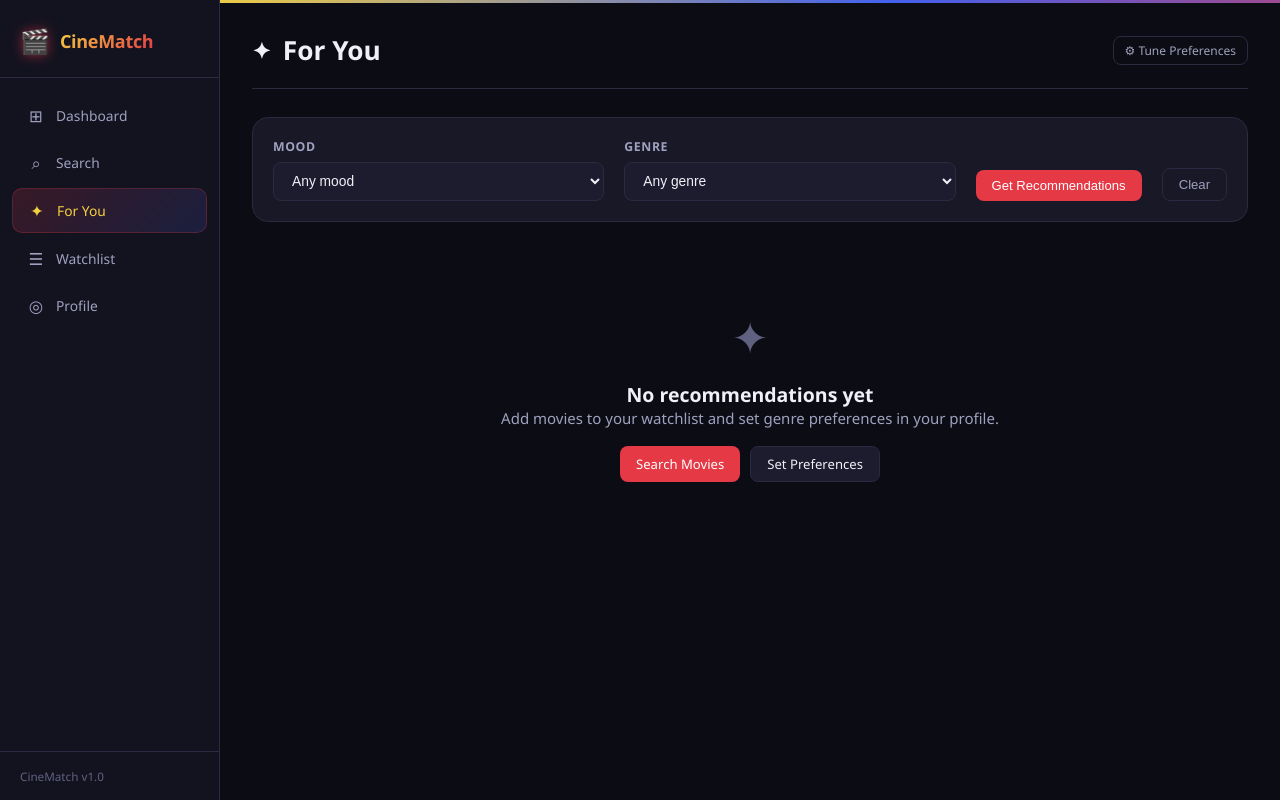
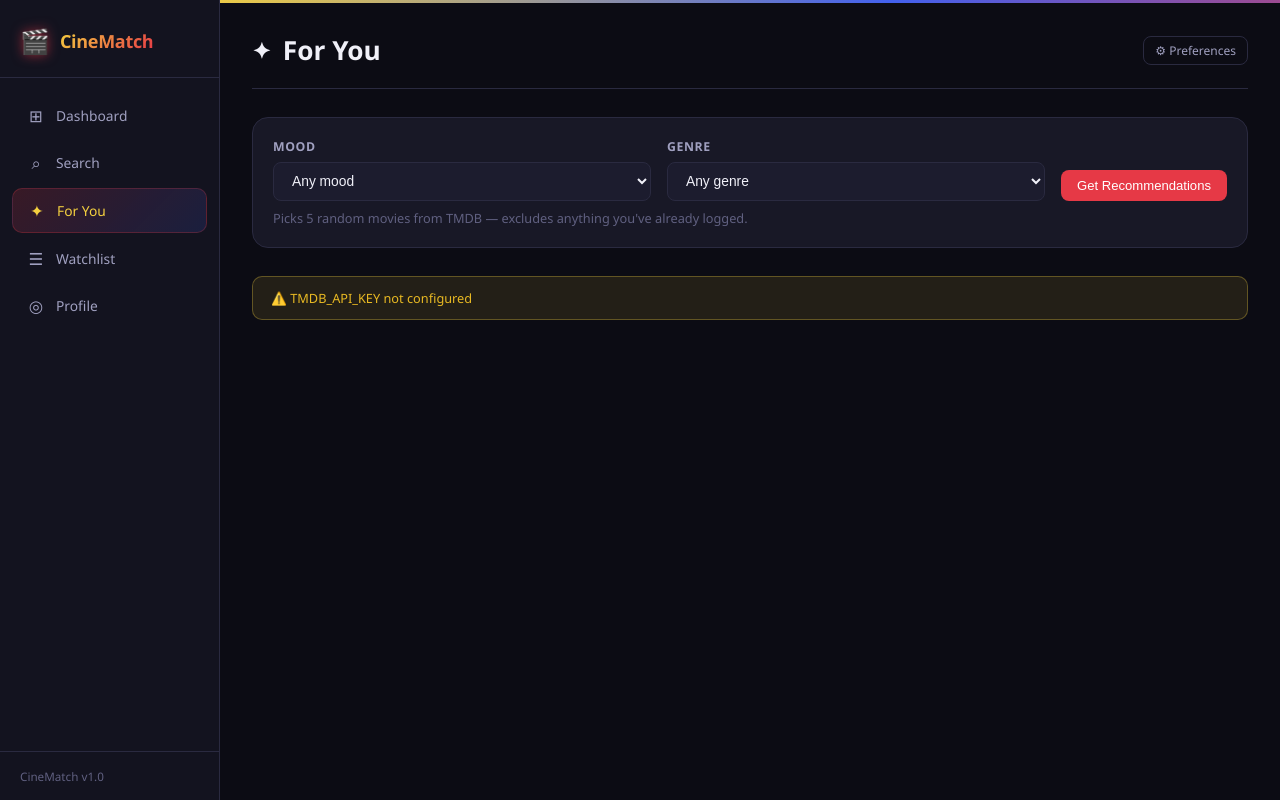
Before and after one commit to jonmunoz526-web/Movietracker299Final, a Flask app: page /recommendations in a window 1280 px wide. Run offline with Flask 3, Linux system fonts and the light colour scheme; data comes from the database, SQL or seed files in the repository; tables that the repository leaves empty hold one stand-in row (values such as "Sample post"); data that the repository does not hold is empty.

Commit message:
Simplify recommendation engine to fetch live from TMDB
Instead of scoring the local library, the recommendations endpoint now:
- Fetches from /movie/popular or /discover/movie (when genre filter set)
- Collects up to 3 pages, excludes already-watched movies, picks 5 at random
- Enriches picks in parallel (TMDB details + OMDb RT + streaming availability)
- Skips re-fetching movies already fully enriched in the local cache

UI drops the score ring and reason tags; shows clean movie cards with a
Shuffle button to get a fresh set of 5.

Co-Authored-By: Claude Sonnet 4.6 <noreply@anthropic.com>

```diff
--- a/app.py
+++ b/app.py
@@ -1,17 +1,35 @@
 import os
 import json
+import random
 import requests
+from concurrent.futures import ThreadPoolExecutor
 from flask import Flask, render_template, request, jsonify
 from dotenv import load_dotenv
 
 from database import (
     init_db, get_movie_by_tmdb_id, get_movie_by_id, upsert_movie,
-    log_watch, get_watch_history, get_watched_movie_ids,
+    log_watch, get_watch_history, get_watched_movie_ids, get_watched_tmdb_ids,
     delete_history_entry, add_to_watchlist, get_watchlist,
     get_watchlist_movie_ids, remove_from_watchlist, update_watchlist_priority,
     get_preferences, update_preferences, get_all_movies, get_stats,
 )
-from recommender import score_movies, ALL_MOODS, ALL_GENRES, ALL_DECADES
+from recommender import ALL_MOODS, ALL_GENRES, ALL_DECADES
+
+TMDB_GENRE_IDS = {
+    "action": 28, "adventure": 12, "animation": 16, "comedy": 35,
+    "crime": 80, "documentary": 99, "drama": 18, "family": 10751,
+    "fantasy": 14, "history": 36, "horror": 27, "music": 10402,
+    "mystery": 9648, "romance": 10749, "science fiction": 878,
+    "thriller": 53, "war": 10752, "western": 37,
+}
+
+MOOD_TO_GENRE = {
+    "cozy": "drama", "thrilling": "thriller", "mind-bending": "science fiction",
+    "heartwarming": "comedy", "dark": "thriller", "adventurous": "adventure",
+    "funny": "comedy", "emotional": "drama", "scary": "horror",
+    "action-packed": "action", "thoughtful": "documentary", "romantic": "romance",
+    "nostalgic": "animation", "epic": "adventure",
+}
 
 load_dotenv()
 
@@ -266,20 +284,79 @@ def api_watchlist_priority(wl_id):
 
 # ── API: Recommendations ─────────────────────────────────────────────────────
 
+def _tmdb_fetch_page(genre_id, page):
+    """Fetch one page from TMDB popular or discover."""
+    if not TMDB_KEY:
+        return []
+    try:
+        if genre_id:
+            params = {
+                "api_key": TMDB_KEY,
+                "with_genres": genre_id,
+                "sort_by": "popularity.desc",
+                "vote_count.gte": 50,
+                "page": page,
+            }
+            r = requests.get(f"{TMDB_BASE}/discover/movie", params=params, timeout=8)
+        else:
+            r = requests.get(
+                f"{TMDB_BASE}/movie/popular",
+                params={"api_key": TMDB_KEY, "page": page},
+                timeout=8,
+            )
+        return r.json().get("results", []) if r.ok else []
+    except Exception:
+        return []
+
+
 @app.route("/api/recommendations")
 def api_recommendations():
-    mood  = request.args.get("mood", "")
-    genre = request.args.get("genre", "")
-    limit = request.args.get("limit", 24, type=int)
+    if not TMDB_KEY:
+        return jsonify({"error": "TMDB_API_KEY not configured"}), 500
 
-    prefs       = get_preferences()
-    all_movies  = get_all_movies()
-    watched_ids = get_watched_movie_ids()
-    history     = get_watch_history(200)
+    mood  = request.args.get("mood", "").lower().strip()
+    genre = request.args.get("genre", "").lower().strip()
 
-    scored = score_movies(all_movies, watched_ids, history, prefs,
-                          mood_filter=mood, genre_filter=genre)
-    return jsonify(scored[:limit])
+    # Resolve to a TMDB genre ID
+    genre_id = None
+    if genre:
+        genre_id = TMDB_GENRE_IDS.get(genre)
+    elif mood:
+        genre_id = TMDB_GENRE_IDS.get(MOOD_TO_GENRE.get(mood, ""), None)
+
+    # Gather candidates from up to 3 pages, skipping already-watched movies
+    watched_tmdb_ids = get_watched_tmdb_ids()
+    candidates = []
+    for page in range(1, 4):
+        for m in _tmdb_fetch_page(genre_id, page):
+            if m["id"] not in watched_tmdb_ids:
+                candidates.append(m)
+
+    if not candidates:
+        return jsonify([])
+
+    picks = random.sample(candidates, min(5, len(candidates)))
+
+    # Enrich each pick in parallel; skip full re-fetch if already stored
+    def _enrich_pick(tmdb_id):
+        existing = get_movie_by_tmdb_id(tmdb_id)
+        if existing and existing.get("poster_url") and existing.get("rotten_tomatoes_score") is not None:
+            return existing
+        mid = enrich_and_store(tmdb_id)
+        return get_movie_by_id(mid) if mid else None
+
+    results = []
+    with ThreadPoolExecutor(max_workers=5) as executor:
+        futures = [executor.submit(_enrich_pick, p["id"]) for p in picks]
+        for fut in futures:
+            try:
+                m = fut.result(timeout=20)
+                if m:
+                    results.append(m)
+            except Exception:
+                pass
+
+    return jsonify(results)
 
 
 # ── API: History ─────────────────────────────────────────────────────────────
--- a/templates/recommendations.html
+++ b/templates/recommendations.html
@@ -4,22 +4,13 @@
 {% block content %}
 <div class="page-header">
   <h1><span class="page-icon">✦</span> For You</h1>
-  <a href="/profile" class="btn btn-ghost btn-sm">⚙ Tune Preferences</a>
+  <a href="/profile" class="btn btn-ghost btn-sm">⚙ Preferences</a>
 </div>
-
-{% if movie_count == 0 %}
-<div class="empty-state" style="padding:64px;">
-  <div class="empty-icon">✦</div>
-  <h2 style="margin-bottom:12px;">No movies in your library yet</h2>
-  <p>Search for movies and add them to your watchlist — CineMatch will score and rank them for you.</p>
-  <a href="/search" class="btn btn-primary" style="margin-top:8px;">Search Movies</a>
-</div>
-{% else %}
 
 <!-- Filters -->
 <div class="card" style="margin-bottom:28px;">
-  <div style="display:flex;gap:20px;align-items:flex-end;flex-wrap:wrap;">
-    <div class="form-group" style="margin:0;flex:1;min-width:160px;">
+  <div style="display:flex;gap:16px;align-items:flex-end;flex-wrap:wrap;">
+    <div class="form-group" style="margin:0;flex:1;min-width:150px;">
       <label>Mood</label>
       <select id="moodFilter">
         <option value="">Any mood</option>
@@ -28,7 +19,7 @@
         {% endfor %}
       </select>
     </div>
-    <div class="form-group" style="margin:0;flex:1;min-width:160px;">
+    <div class="form-group" style="margin:0;flex:1;min-width:150px;">
       <label>Genre</label>
       <select id="genreFilter">
         <option value="">Any genre</option>
@@ -38,27 +29,17 @@
       </select>
     </div>
     <button class="btn btn-primary" onclick="loadRecs()">Get Recommendations</button>
-    <button class="btn btn-ghost" onclick="clearFilters()">Clear</button>
+    <button class="btn btn-ghost" id="refreshBtn" onclick="loadRecs()" style="display:none;">↻ Shuffle</button>
+  </div>
+  <div class="text-muted text-sm mt-8">
+    Picks 5 random movies from TMDB — excludes anything you've already logged.
   </div>
 </div>
-
-<!-- Preferences summary -->
-{% if preferences.favorite_genres or preferences.streaming_services %}
-<div style="display:flex;gap:8px;flex-wrap:wrap;margin-bottom:20px;align-items:center;">
-  <span class="text-muted">Your preferences:</span>
-  {% for g in preferences.favorite_genres[:4] %}
-  <span class="badge badge-genre">{{ g }}</span>
-  {% endfor %}
-  {% for s in preferences.streaming_services[:3] %}
-  <span id="pref-svc-{{ loop.index }}" class="badge"></span>
-  {% endfor %}
-</div>
-{% endif %}
 
 <div id="recStatus"></div>
 <div id="recResults"></div>
 
-<!-- Log Modal (reused from search page) -->
+<!-- Log Modal -->
 <div class="modal-overlay" id="logModal">
   <div class="modal">
     <div class="modal-header">
@@ -82,11 +63,9 @@
       <label>Mood Tag</label>
       <select id="logMood">
         <option value="">— Select a mood —</option>
-        <option>cozy</option><option>thrilling</option><option>mind-bending</option>
-        <option>heartwarming</option><option>dark</option><option>adventurous</option>
-        <option>funny</option><option>emotional</option><option>scary</option>
-        <option>action-packed</option><option>thoughtful</option><option>romantic</option>
-        <option>nostalgic</option><option>epic</option>
+        {% for mood in all_moods %}
+        <option value="{{ mood }}">{{ mood.replace('-',' ').title() }}</option>
+        {% endfor %}
       </select>
     </div>
     <div class="form-group">
@@ -106,111 +85,102 @@
 
 <script>
 let _activeTmdbId = null;
-
 document.getElementById('logDate').value = new Date().toISOString().split('T')[0];
-
-// Render streaming badges for preference summary
-{% for s in preferences.streaming_services[:3] %}
-document.getElementById('pref-svc-{{ loop.index }}').outerHTML = streamingBadge('{{ s }}');
-{% endfor %}
 
 async function loadRecs() {
   const mood  = document.getElementById('moodFilter').value;
   const genre = document.getElementById('genreFilter').value;
+  const statusEl  = document.getElementById('recStatus');
+  const resultsEl = document.getElementById('recResults');
 
-  const statusEl = document.getElementById('recStatus');
-  const resultsEl = document.getElementById('recResults');
-  statusEl.innerHTML = '<div class="loading"><div class="spinner"></div> Scoring movies…</div>';
+  statusEl.innerHTML = `
+    <div class="loading" style="flex-direction:column;gap:14px;padding:56px;">
+      <div class="spinner" style="width:32px;height:32px;border-width:3px;"></div>
+      <div style="color:var(--text2);font-size:.95rem;">
+        Fetching movies from TMDB and looking up RT scores…
+      </div>
+    </div>`;
   resultsEl.innerHTML = '';
+  document.getElementById('refreshBtn').style.display = 'none';
 
-  let url = '/api/recommendations?limit=24';
-  if (mood)  url += `&mood=${encodeURIComponent(mood)}`;
-  if (genre) url += `&genre=${encodeURIComponent(genre)}`;
+  let url = '/api/recommendations';
+  const params = [];
+  if (mood)  params.push(`mood=${encodeURIComponent(mood)}`);
+  if (genre) params.push(`genre=${encodeURIComponent(genre)}`);
+  if (params.length) url += '?' + params.join('&');
 
-  const data = await api('GET', url);
+  let data;
+  try {
+    data = await api('GET', url);
+  } catch (e) {
+    statusEl.innerHTML = `<div class="api-banner">⚠️ Could not reach the server. Is it running?</div>`;
+    return;
+  }
+
   statusEl.innerHTML = '';
 
-  if (!data.length) {
+  if (data.error) {
+    statusEl.innerHTML = `<div class="api-banner">⚠️ ${data.error}</div>`;
+    return;
+  }
+
+  if (!Array.isArray(data) || !data.length) {
     resultsEl.innerHTML = `
       <div class="empty-state">
-        <div class="empty-icon">✦</div>
-        <h2>No recommendations yet</h2>
-        <p>Add movies to your watchlist and set genre preferences in your profile.</p>
-        <div style="display:flex;gap:10px;justify-content:center;margin-top:8px;">
-          <a href="/search" class="btn btn-primary">Search Movies</a>
-          <a href="/profile" class="btn btn-secondary">Set Preferences</a>
-        </div>
+        <div class="empty-icon">🎬</div>
+        <h2>No results found</h2>
+        <p>Try a different mood or genre, or check your TMDB API key.</p>
       </div>`;
     return;
   }
 
-  const maxScore = Math.max(...data.map(m => m.score), 1);
-
+  const label = genre ? genre : (mood ? mood.replace('-',' ') : 'popular');
   resultsEl.innerHTML = `
-    <div style="margin-bottom:14px;color:var(--text3);font-size:.85rem;">
-      Showing ${data.length} recommendation${data.length !== 1 ? 's' : ''}
-      ${mood ? ` · mood: <strong style="color:var(--text2)">${mood}</strong>` : ''}
-      ${genre ? ` · genre: <strong style="color:var(--text2)">${genre}</strong>` : ''}
+    <div style="margin-bottom:16px;display:flex;align-items:center;justify-content:space-between;flex-wrap:wrap;gap:10px;">
+      <div class="text-muted text-sm">
+        5 picks from TMDB${genre ? ` · genre: <strong style="color:var(--text2)">${genre}</strong>` : ''}${mood && !genre ? ` · mood: <strong style="color:var(--text2)">${mood.replace('-',' ')}</strong>` : ''}
+      </div>
+      <button class="btn btn-ghost btn-sm" onclick="loadRecs()">↻ Shuffle</button>
     </div>
     <div style="display:flex;flex-direction:column;gap:14px;">
-      ${data.map((m, i) => renderRecCard(m, i, maxScore)).join('')}
+      ${data.map(renderCard).join('')}
     </div>`;
+
+  document.getElementById('refreshBtn').style.display = 'inline-flex';
 }
 
-function scoreClass(score, max) {
-  const pct = score / max;
-  if (pct >= .7) return 'score-high';
-  if (pct >= .4) return 'score-mid';
-  return 'score-low';
-}
-
-function renderRecCard(m, i, maxScore) {
+function renderCard(m) {
   const streaming = (m.streaming_services || []).map(streamingBadge).join(' ');
-  const reasons   = (m.reasons || []).map(r =>
-    `<span class="badge badge-reason">${esc(r)}</span>`
-  ).join(' ');
-  const genres = (m.genre || '').split(',').slice(0,3).map(g =>
-    `<span class="badge badge-genre">${g.trim()}</span>`
-  ).join(' ');
-  const scClass = scoreClass(m.score, maxScore);
+  const genres = (m.genre || '').split(',').slice(0, 3)
+    .map(g => `<span class="badge badge-genre">${esc(g.trim())}</span>`).join(' ');
+  const desc = (m.description || '').slice(0, 200) + ((m.description || '').length > 200 ? '…' : '');
+  const meta = [m.year, m.director, m.runtime ? m.runtime + ' min' : null].filter(Boolean).join(' · ');
 
   return `
     <div class="card" style="display:flex;gap:16px;padding:16px;">
-      <div style="position:relative;flex-shrink:0;">
+      <div style="flex-shrink:0;">
         ${m.poster_url
           ? `<img src="${m.poster_url}" alt="${esc(m.title)}"
-               style="width:80px;height:120px;object-fit:cover;border-radius:8px;">`
+               style="width:80px;height:120px;object-fit:cover;border-radius:8px;display:block;">`
           : `<div style="width:80px;height:120px;background:var(--bg3);border-radius:8px;
                          display:flex;align-items:center;justify-content:center;font-size:1.8rem;">🎬</div>`}
-        <div class="score-badge ${scClass}"
-             style="position:absolute;bottom:-10px;right:-10px;">
-          ${Math.round(m.score)}
-        </div>
       </div>
-
       <div style="flex:1;min-width:0;">
-        <div style="display:flex;align-items:flex-start;justify-content:space-between;gap:10px;margin-bottom:6px;">
-          <div>
-            <div style="font-weight:700;font-size:1rem;">${esc(m.title)}</div>
-            <div class="text-muted">${m.year || ''}${m.director ? ' · ' + esc(m.director) : ''}${m.runtime ? ' · ' + m.runtime + ' min' : ''}</div>
-          </div>
+        <div style="display:flex;align-items:flex-start;justify-content:space-between;gap:8px;margin-bottom:4px;">
+          <div style="font-weight:700;font-size:1.05rem;line-height:1.3;">${esc(m.title)}</div>
           <div style="flex-shrink:0;">${rtBadge(m.rotten_tomatoes_score)}</div>
         </div>
-
-        ${m.description ? `<div class="text-sm" style="color:var(--text2);margin-bottom:10px;line-height:1.5;display:-webkit-box;-webkit-line-clamp:2;-webkit-box-orient:vertical;overflow:hidden;">${esc(m.description)}</div>` : ''}
-
-        <div style="display:flex;flex-wrap:wrap;gap:6px;margin-bottom:10px;">
-          ${reasons}
-        </div>
-
+        <div class="text-muted text-sm" style="margin-bottom:8px;">${esc(meta)}</div>
+        ${desc ? `<div class="text-sm" style="color:var(--text2);line-height:1.55;margin-bottom:10px;">${esc(desc)}</div>` : ''}
         <div style="display:flex;flex-wrap:wrap;gap:6px;align-items:center;justify-content:space-between;">
           <div style="display:flex;flex-wrap:wrap;gap:5px;">
             ${genres}
             ${streaming}
           </div>
-          <div style="display:flex;gap:8px;flex-shrink:0;">
+          <div style="display:flex;gap:8px;flex-shrink:0;margin-top:4px;">
             <button class="btn btn-ghost btn-xs" onclick="addToWatchlist(${m.tmdb_id}, this)">+ Watchlist</button>
-            <button class="btn btn-primary btn-xs" onclick="openLog(${m.tmdb_id}, '${esc(m.title)}', '${m.year || ''}')">Log</button>
+            <button class="btn btn-primary btn-xs"
+              onclick="openLog(${m.tmdb_id}, '${esc(m.title)}', '${m.year || ''}')">Log</button>
           </div>
         </div>
       </div>
@@ -234,14 +204,15 @@ async function submitLog() {
   const btn = document.getElementById('logSubmitBtn');
   btn.disabled = true; btn.textContent = 'Saving…';
   const res = await api('POST', '/api/log', {
-    tmdb_id: _activeTmdbId, user_rating: rating,
-    mood_tag: document.getElementById('logMood').value,
-    notes:    document.getElementById('logNotes').value,
+    tmdb_id:      _activeTmdbId,
+    user_rating:  rating,
+    mood_tag:     document.getElementById('logMood').value,
+    notes:        document.getElementById('logNotes').value,
     watched_date: document.getElementById('logDate').value,
   });
   btn.disabled = false; btn.textContent = 'Save Log';
   if (res.success) { closeModal('logModal'); showToast('Movie logged! ✓'); loadRecs(); }
-  else showToast(res.error || 'Failed', 'error');
+  else showToast(res.error || 'Failed to log', 'error');
 }
 
 async function addToWatchlist(tmdbId, btn) {
@@ -251,22 +222,14 @@ async function addToWatchlist(tmdbId, btn) {
   else { btn.disabled = false; btn.textContent = '+ Watchlist'; showToast(res.error || 'Failed', 'error'); }
 }
 
-function clearFilters() {
-  document.getElementById('moodFilter').value = '';
-  document.getElementById('genreFilter').value = '';
-  loadRecs();
-}
-
 function esc(s) {
-  return String(s).replace(/&/g,'&amp;').replace(/</g,'&lt;').replace(/>/g,'&gt;').replace(/"/g,'&quot;');
+  return String(s || '').replace(/&/g,'&amp;').replace(/</g,'&lt;').replace(/>/g,'&gt;').replace(/"/g,'&quot;');
 }
 
 document.getElementById('logModal').addEventListener('click', e => {
   if (e.target === e.currentTarget) closeModal('logModal');
 });
 
-// Auto-load once DOM is ready (ensures shared utilities are defined)
 document.addEventListener('DOMContentLoaded', loadRecs);
 </script>
-{% endif %}
 {% endblock %}
```
Also changed, not shown: database.py (+10 -0 lines).
